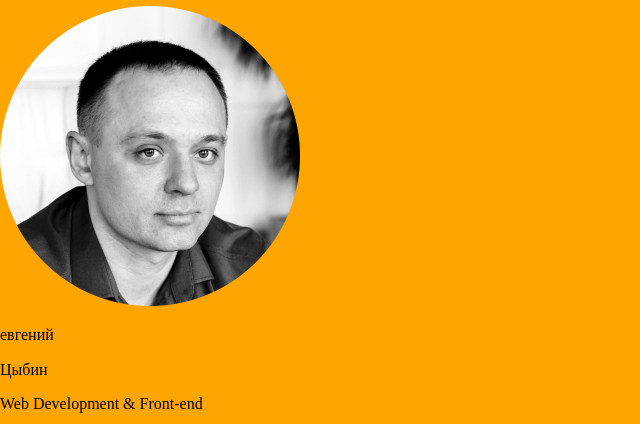
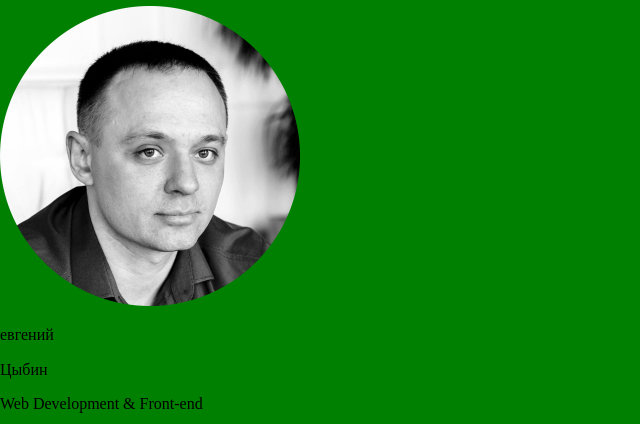
Before and after one commit to faramund21/businesscard.github.io, a plain HTML site: page index.html in a window 1280 px wide. Shown: the part 200-624 px from the top of the page, without its empty margins (0-640 px from the left). Drawn offline with nearby package versions, Linux system fonts and the light colour scheme; files that its build step writes are made by us from their sources.

Commit message:
изменил цвет фона на зеленый

```diff
--- a/less/style.less
+++ b/less/style.less
@@ -1 +1 @@
-body { background: orange; }
+body { background: green; }
```
